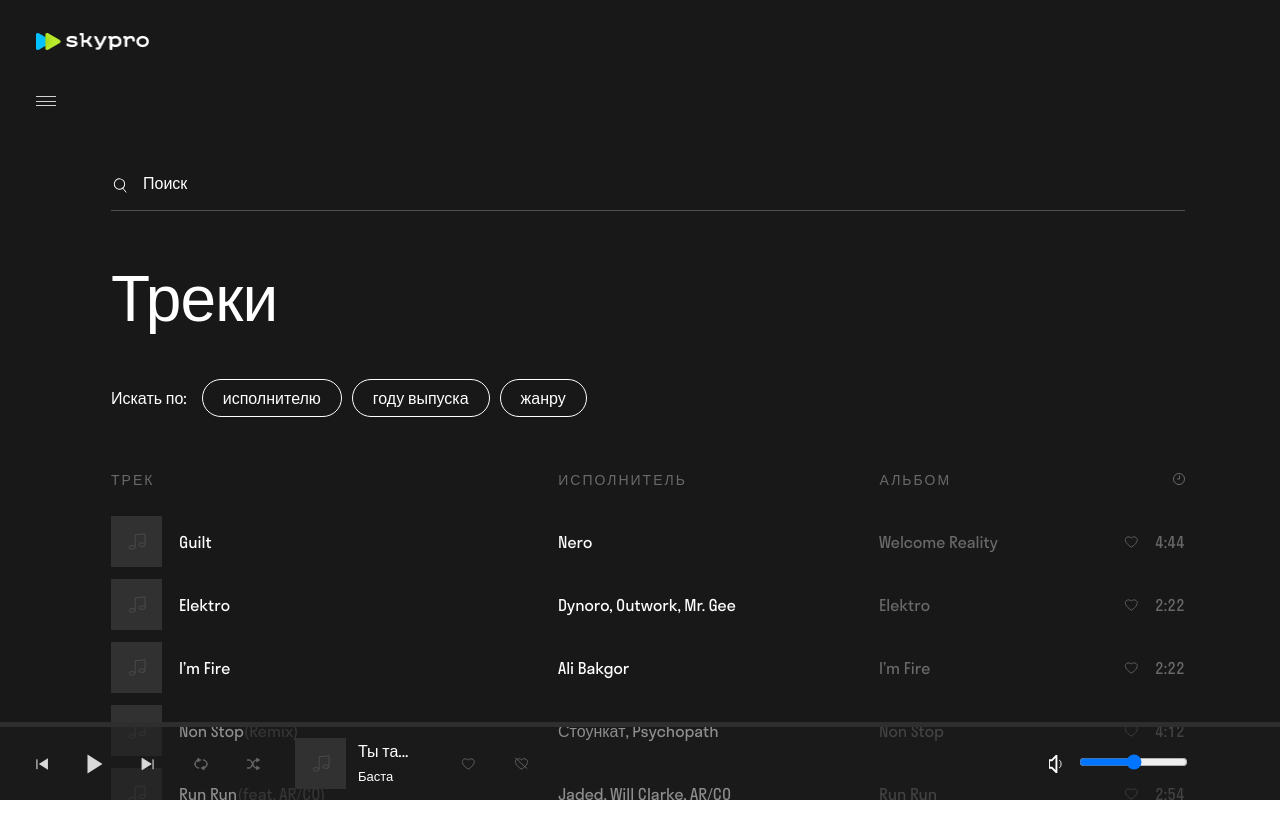
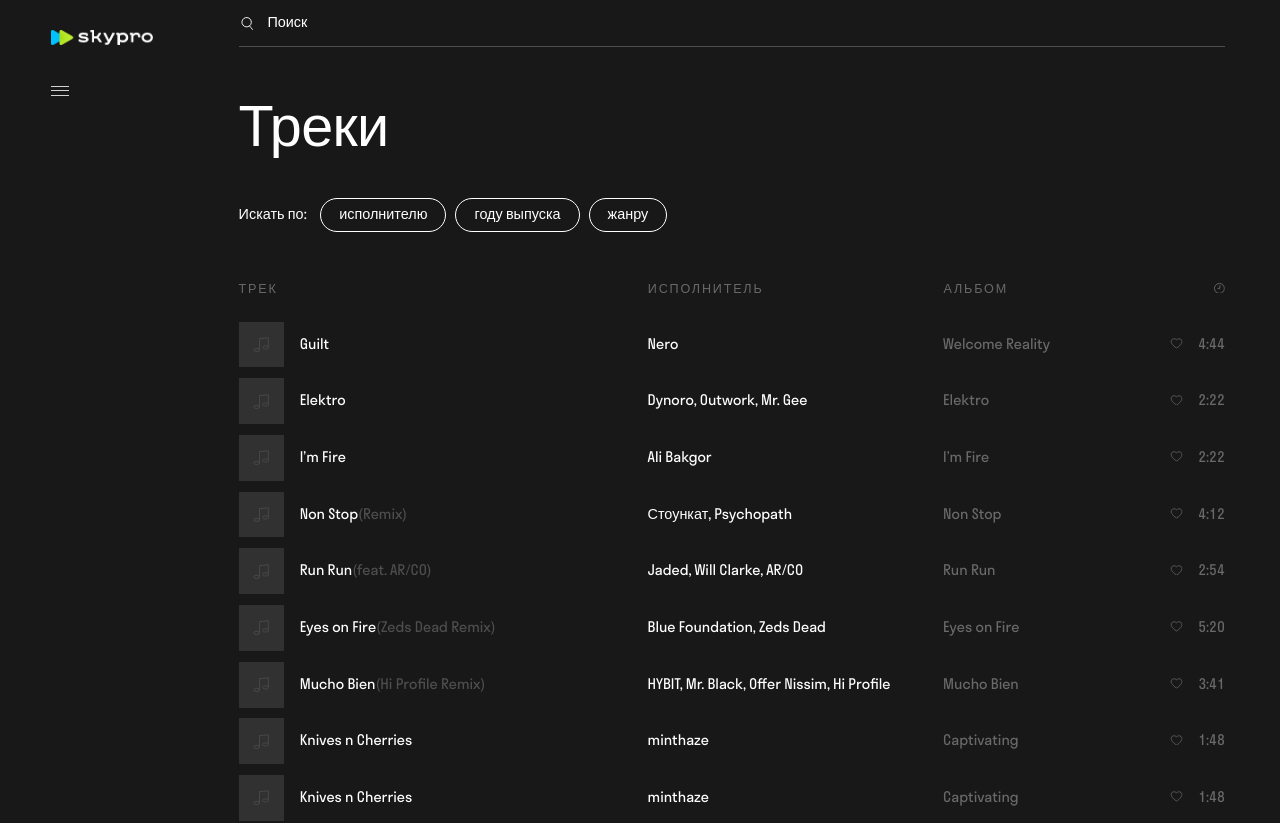
Before and after one commit to Worittage/skypro-music, a React (Create React App) app: page / in a window 1280 px wide. Shown: the top 823 px of the page. Before the commit the page ends 800 px from the top, so only its background shows below. Built offline with nearby package versions, Linux system fonts and the light colour scheme.

Commit message:
remove-css-probleme

```diff
--- a/package.json
+++ b/package.json
@@ -8,7 +8,7 @@
     "@testing-library/user-event": "^13.5.0",
     "react": "^18.2.0",
     "react-dom": "^18.2.0",
-    "react-scripts": "5.0.1",
+    "react-scripts": "^5.0.1",
     "web-vitals": "^2.1.4"
   },
   "scripts": {
--- a/src/App.css
+++ b/src/App.css
@@ -38,7 +38,7 @@ ul li {
 
 html,
 body {
-  width: 100%;
+  width: auto;
   height: 100%;
   font-family: "StratosSkyeng", sans-serif;
   color: #ffffff;
@@ -52,11 +52,12 @@ body {
 }
 
 .container {
-  max-width: 1920px;
-  height: 100vh;
+  width: 100%;
+  max-width: auto; /* Замените 1200px на желаемое значение максимальной ширины */
   margin: 0 auto;
   position: relative;
   background-color: #181818;
+  zoom: 90%;
 }
 
 ._btn-text:hover {
@@ -101,25 +102,25 @@ body {
   flex-wrap: wrap;
   -webkit-box-pack: justify;
   -ms-flex-pack: justify;
-  justify-content: space-between;
+  justify-content: center;
 }
 
 .main__nav {
-  width: 244px;
+  width: 150px;
   background-color: #181818;
   padding: 20px 0 20px 36px;
 }
 
 .main__centerblock {
-  width: auto;
+  width: 1136px;
   -webkit-box-flex: 3;
   -ms-flex-positive: 3;
   flex-grow: 3;
-  padding: 20px 40px 20px 111px;
+  padding: 0 40px 20px 0;
 }
 
 .main__sidebar {
-  max-width: 418px;
+  max-width: 300px;
   padding: 20px 90px 20px 78px;
 }
 
--- a/src/components/mainComponents/Main.js
+++ b/src/components/mainComponents/Main.js
@@ -8,9 +8,11 @@ export class Main extends Component {
     return (
       <div>
         <main className="main">
+
     <Nav />
-    <Centerblock />
+     <Centerblock />
     <Siedbar />
+
 
     </main>
       </div>
```
Also changed, not shown: src/components/mainComponents/main.css (deleted), 1 other file (tests, documents, lock files or other folders).
